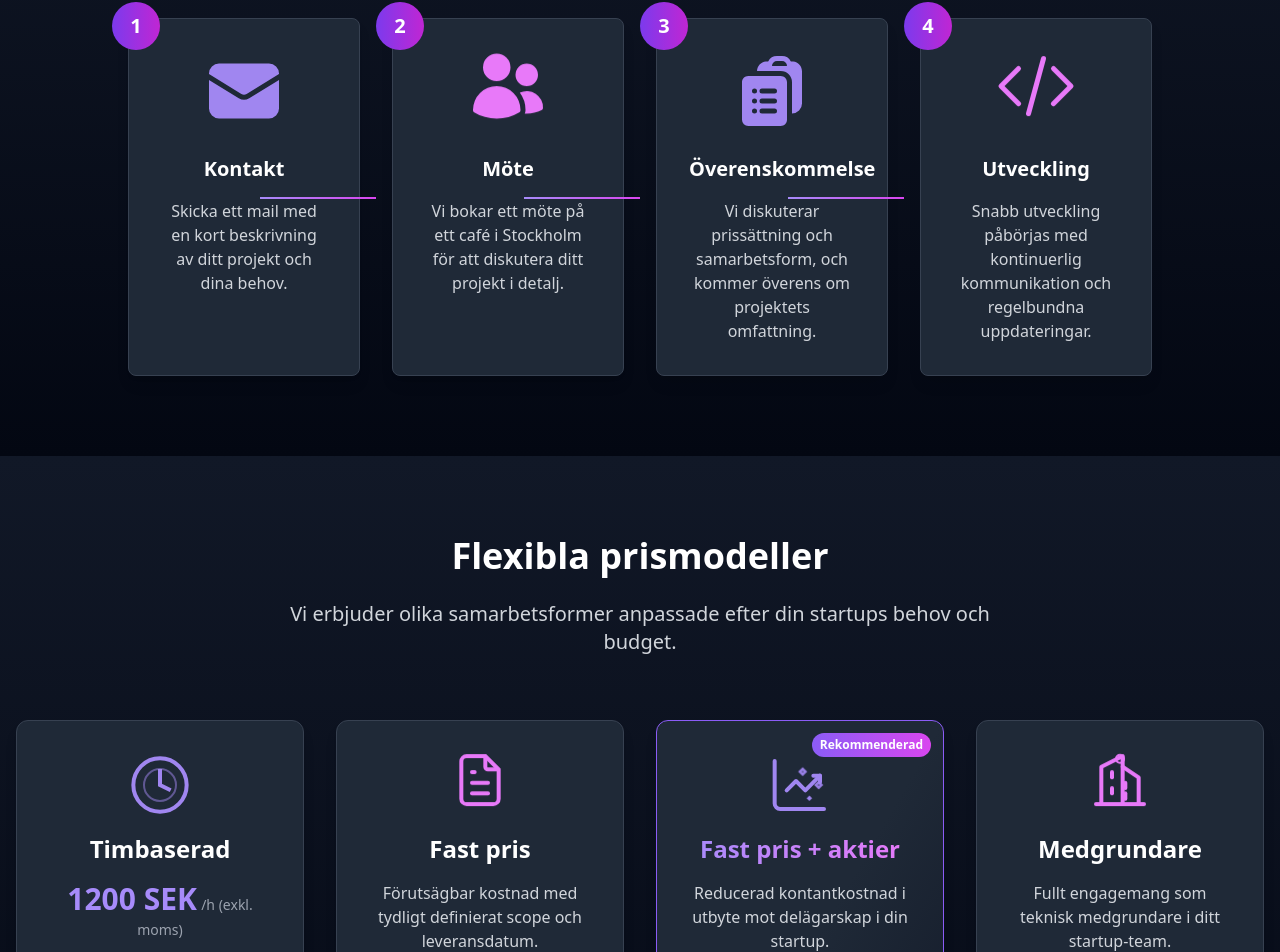
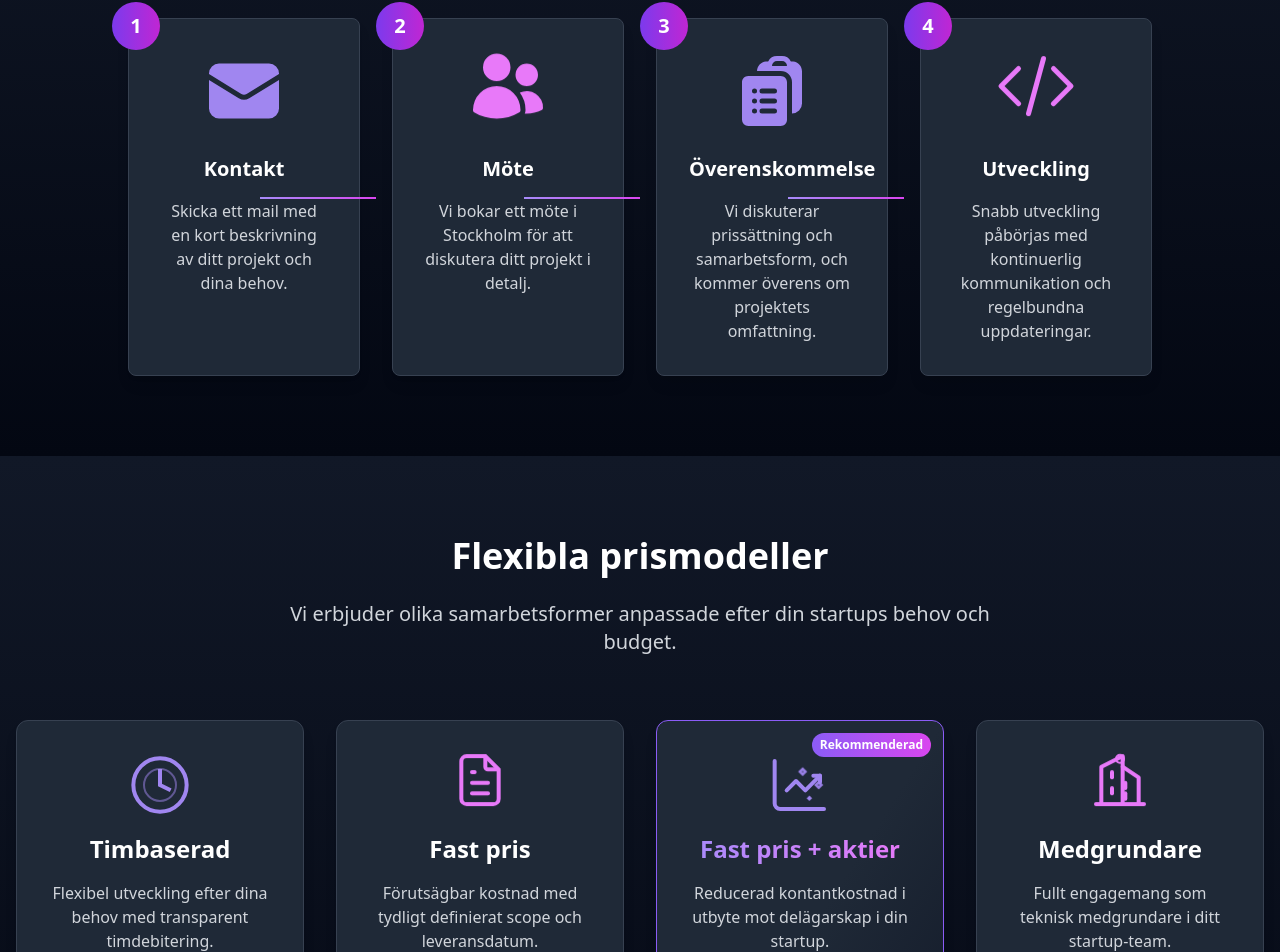
Before and after one commit to dlovans/axentra, a SvelteKit app: page / in a window 1280 px wide. Shown: the part 1276-2228 px from the top of the page. Built offline with nearby package versions, Linux system fonts and the light colour scheme.

Commit message:
Update pricing and process information

```diff
--- a/src/routes/+page.svelte
+++ b/src/routes/+page.svelte
@@ -973,7 +973,7 @@
 
               <h3 class="text-xl font-bold mb-4 mt-2 text-center">Möte</h3>
               <p class="text-gray-300 text-center">
-                Vi bokar ett möte på ett café i Stockholm för att diskutera ditt projekt i detalj.
+                Vi bokar ett möte i Stockholm för att diskutera ditt projekt i detalj.
               </p>
             </div>
             <div class="hidden md:block absolute top-1/2 right-0 w-1/2 h-0.5 bg-gradient-to-r from-violet-400 to-fuchsia-500 transform translate-x-4"></div>
@@ -1145,10 +1145,6 @@
             </div>
 
             <h3 class="text-2xl font-bold mb-4 text-center">Timbaserad</h3>
-            <div class="mb-4 text-center">
-              <span class="text-3xl font-bold text-violet-400">1200 SEK</span>
-              <span class="text-gray-400 text-sm">/h (exkl. moms)</span>
-            </div>
             <p class="text-gray-300 mb-6 text-center">
               Flexibel utveckling efter dina behov med transparent timdebitering.
             </p>
```
